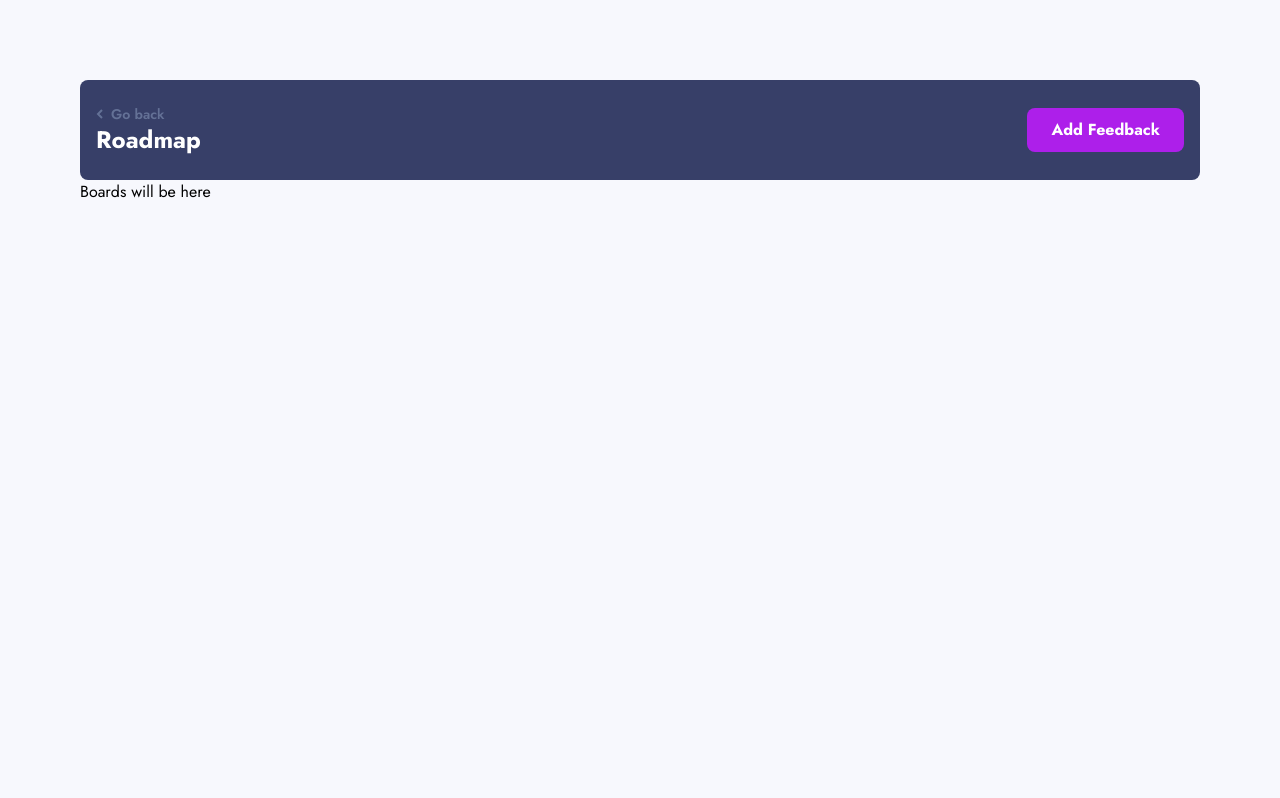
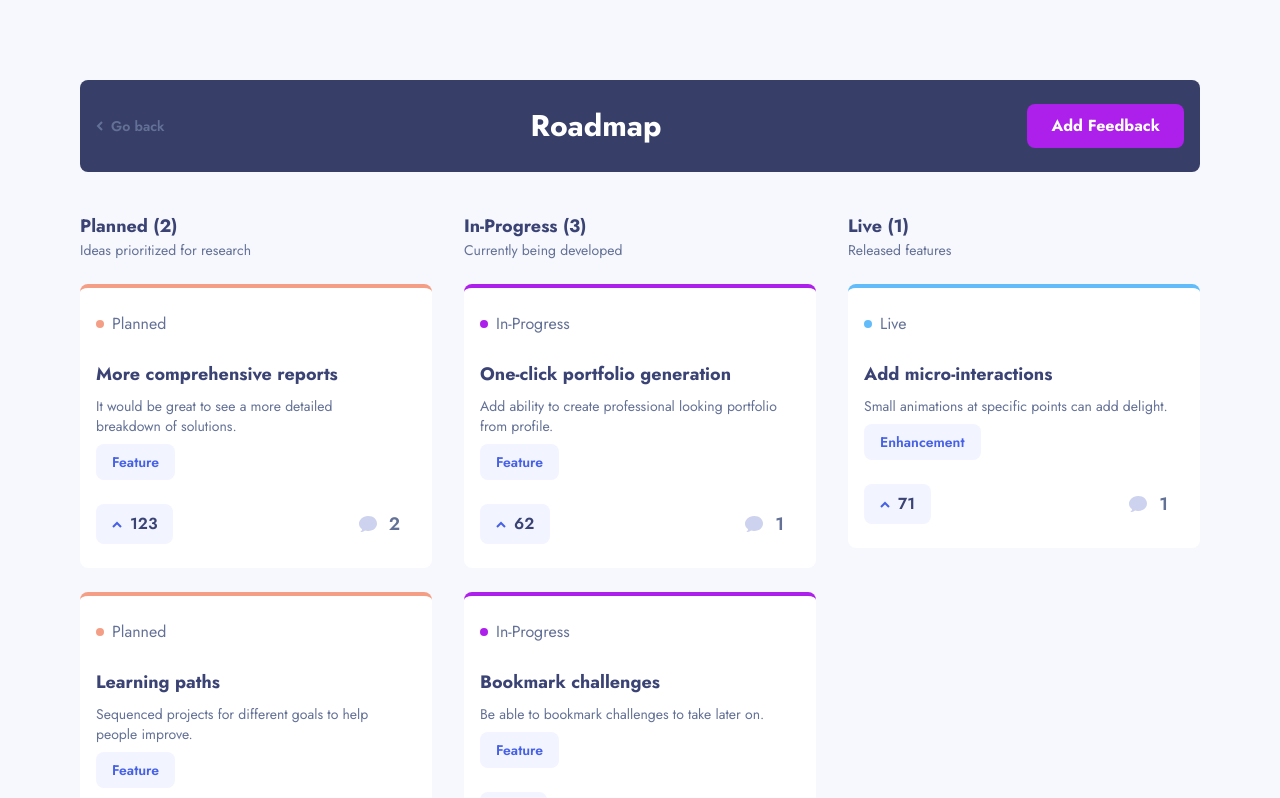
Before and after one commit to riteshmvteams/product-feedback-app, a React (Create React App) app: page /roadmap in a window 1280 px wide. Shown: the top 798 px of the page. Built offline with nearby package versions, Linux system fonts and the light colour scheme.

Commit message:
designed the Roadmap page

```diff
--- a/src/Routes/router.js
+++ b/src/Routes/router.js
@@ -1,14 +1,14 @@
 import { lazy } from "react";
 import { createBrowserRouter } from "react-router-dom";
-import FeedbackAdd from "../pages/FeedbackAdd";
-import FeedbackEdit from "../pages/FeedbackEdit";
-import RoadMap from "../pages/RoadMap";
 
 // lazy imported pages
 const HomePage = lazy(() => import("../pages/Homepage"));
 const SingleProductFeedbackPage = lazy(() =>
   import("../pages/SingleProductFeedbackPage")
 );
+const FeedbackAdd = lazy(() => import("../pages/FeedbackAdd"));
+const FeedbackEdit = lazy(() => import("../pages/FeedbackEdit"));
+const RoadMap = lazy(() => import("../pages/RoadMap"));
 
 export const router = createBrowserRouter([
   {
--- /dev/null
+++ b/src/components/RoadmapCard.jsx
@@ -0,0 +1,38 @@
+import commentIcon from "../assets/shared/icon-comments.svg";
+import { useProductFeeback } from "../context/ProductFeedbackContext";
+import { FeedbackDetails, UpvoteButton } from "./SingleFeedbackList";
+
+export default function RoadmapCard({ feedback, color }) {
+  const { dispatch } = useProductFeeback();
+  return (
+    <li
+      className="bg-white px-4 xl:pr-8 py-6 rounded-lg flex gap-6 flex-col items-start border-t-4 "
+      style={{
+        borderTopColor: color,
+      }}
+    >
+      <div className="flex items-center gap-2">
+        <span
+          className="block w-2 h-2 rounded-full"
+          style={{
+            background: color,
+          }}
+        ></span>
+        <p className="text-clrText-secondary capitalize">{feedback.status}</p>
+      </div>
+      <FeedbackDetails feedback={feedback} />
+
+      <div className="flex items-center justify-between w-full">
+        <UpvoteButton dispatch={dispatch} feedback={feedback} horizontal />
+        <div className="flex gap-3 items-center select-none pointer-events-none">
+          <figure>
+            <img src={commentIcon} alt="commentIcon" />
+          </figure>
+          <span className="font-semibold text-clrText-secondary text-lg">
+            {feedback?.comments?.length}
+          </span>
+        </div>
+      </div>
+    </li>
+  );
+}
--- a/src/components/SingleFeedbackList.jsx
+++ b/src/components/SingleFeedbackList.jsx
@@ -12,20 +12,7 @@ export default function SingleFeedbackList({ feedback }) {
       <div className="hidden md:block">
         <UpvoteButton dispatch={dispatch} feedback={feedback} />
       </div>
-      <Link
-        to={`/feedback/${feedback?.id}`}
-        className="flex flex-col gap-2 group"
-      >
-        <h2 className="text-clrText-primary font-bold text-lg cursor-pointer group-hover:text-clrBlue-300 transition-all duration-300">
-          {feedback?.title}
-        </h2>
-        <p className="text-clrText-secondary text-sm">
-          {feedback?.description}
-        </p>
-        <span className="px-4 py-2 transition-all capitalize duration-200 w-max text-clrBlue-300 cursor-pointer text-sm font-semibold rounded-lg block bg-clrBlue-100 hover:bg-clrBlue-200">
-          {feedback?.category}
-        </span>
-      </Link>
+      <FeedbackDetails feedback={feedback} />
       <div className="md:ml-auto md:self-center flex justify-between w-full md:w-auto">
         <div className="md:hidden">
           <UpvoteButton dispatch={dispatch} feedback={feedback} horizontal />
@@ -43,7 +30,24 @@ export default function SingleFeedbackList({ feedback }) {
   );
 }
 
-const UpvoteButton = ({ dispatch, feedback, horizontal = false }) => {
+export const FeedbackDetails = ({ feedback }) => {
+  return (
+    <Link
+      to={`/feedback/${feedback?.id}`}
+      className="flex flex-col gap-2 group"
+    >
+      <h2 className="text-clrText-primary font-bold text-lg cursor-pointer group-hover:text-clrBlue-300 transition-all duration-300">
+        {feedback?.title}
+      </h2>
+      <p className="text-clrText-secondary text-sm">{feedback?.description}</p>
+      <span className="px-4 py-2 transition-all capitalize duration-200 w-max text-clrBlue-300 cursor-pointer text-sm font-semibold rounded-lg block bg-clrBlue-100 hover:bg-clrBlue-200">
+        {feedback?.category}
+      </span>
+    </Link>
+  );
+};
+
+export const UpvoteButton = ({ dispatch, feedback, horizontal = false }) => {
   return (
     <button
       onClick={() =>
--- a/src/components/TextArea.jsx
+++ b/src/components/TextArea.jsx
@@ -11,7 +11,7 @@ export default function TextArea({
   const handleChange = (e) => {
     if (leftChar < 0) return;
     if (leftChar) {
-      setLeftChar(leftChar - e.target.value.length);
+      setLeftChar(256 - e.target.value.length);
     }
     setValue(e.target.value);
   };
--- a/src/pages/RoadMap.jsx
+++ b/src/pages/RoadMap.jsx
@@ -1,12 +1,84 @@
 import Button from "../components/Button";
 import HeaderTop from "../components/HeaderTop";
+import RoadmapCard from "../components/RoadmapCard";
+import { useProductFeeback } from "../context/ProductFeedbackContext";
 
 export default function RoadMap() {
+  const { state } = useProductFeeback();
+  const plannedFeedbacks = state.feedbackList.filter(
+    (feedback) => feedback.status === "planned"
+  );
+  const progressFeedbacks = state.feedbackList.filter(
+    (feedback) => feedback.status === "in-progress"
+  );
+  const liveFeedbacks = state.feedbackList.filter(
+    (feedback) => feedback.status === "live"
+  );
+
   return (
     <div className="max-w-6xl mx-auto px-4 w-full">
       <RoadMapHeader />
 
-      <main>Boards will be here</main>
+      <main className="mt-10">
+        <div className="grid grid-cols-3 gap-x-8">
+          <div className="flex flex-col gap-6">
+            <StatusHeader
+              title="Planned"
+              subTitle="Ideas prioritized for research"
+              feedbackLength={plannedFeedbacks?.length}
+            />
+
+            <ul className="flex flex-col gap-6">
+              {plannedFeedbacks?.map((feedback) => {
+                return (
+                  <RoadmapCard
+                    key={feedback.id}
+                    feedback={feedback}
+                    color="#F49F85"
+                  />
+                );
+              })}
+            </ul>
+          </div>
+          <div className="flex flex-col gap-6">
+            <StatusHeader
+              title="In-Progress"
+              subTitle="Currently being developed"
+              feedbackLength={progressFeedbacks?.length}
+            />
+            <ul className="flex flex-col gap-6">
+              {progressFeedbacks?.map((feedback) => {
+                return (
+                  <RoadmapCard
+                    key={feedback.id}
+                    feedback={feedback}
+                    color="#AD1FEA"
+                  />
+                );
+              })}
+            </ul>
+          </div>
+          <div className="flex flex-col gap-6">
+            <StatusHeader
+              title="Live"
+              subTitle="Released features"
+              feedbackLength={liveFeedbacks?.length}
+            />
+
+            <ul className="flex flex-col gap-6">
+              {liveFeedbacks?.map((feedback) => {
+                return (
+                  <RoadmapCard
+                    key={feedback.id}
+                    feedback={feedback}
+                    color="#62BCFA"
+                  />
+                );
+              })}
+            </ul>
+          </div>
+        </div>
+      </main>
     </div>
   );
 }
@@ -14,10 +86,8 @@ export default function RoadMap() {
 const RoadMapHeader = () => {
   return (
     <div className="px-4 py-6 bg-clrBlue-400 rounded-lg flex items-center justify-between">
-      <div className="flex flex-col flex-1">
-        <HeaderTop hidden />
-        <h2 className="text-white font-bold text-2xl">Roadmap</h2>
-      </div>
+      <HeaderTop hidden />
+      <h2 className="text-white font-bold text-3xl">Roadmap</h2>
       <Button
         className="bg-clrBtn-voilet text-white font-bold"
         as="link"
@@ -28,3 +98,14 @@ const RoadMapHeader = () => {
     </div>
   );
 };
+
+const StatusHeader = ({ title, subTitle, feedbackLength }) => {
+  return (
+    <div>
+      <h2 className="text-clrText-primary font-bold text-lg">
+        {title} ({feedbackLength})
+      </h2>
+      <p className="text-clrText-secondary text-sm">{subTitle}</p>
+    </div>
+  );
+};
```
